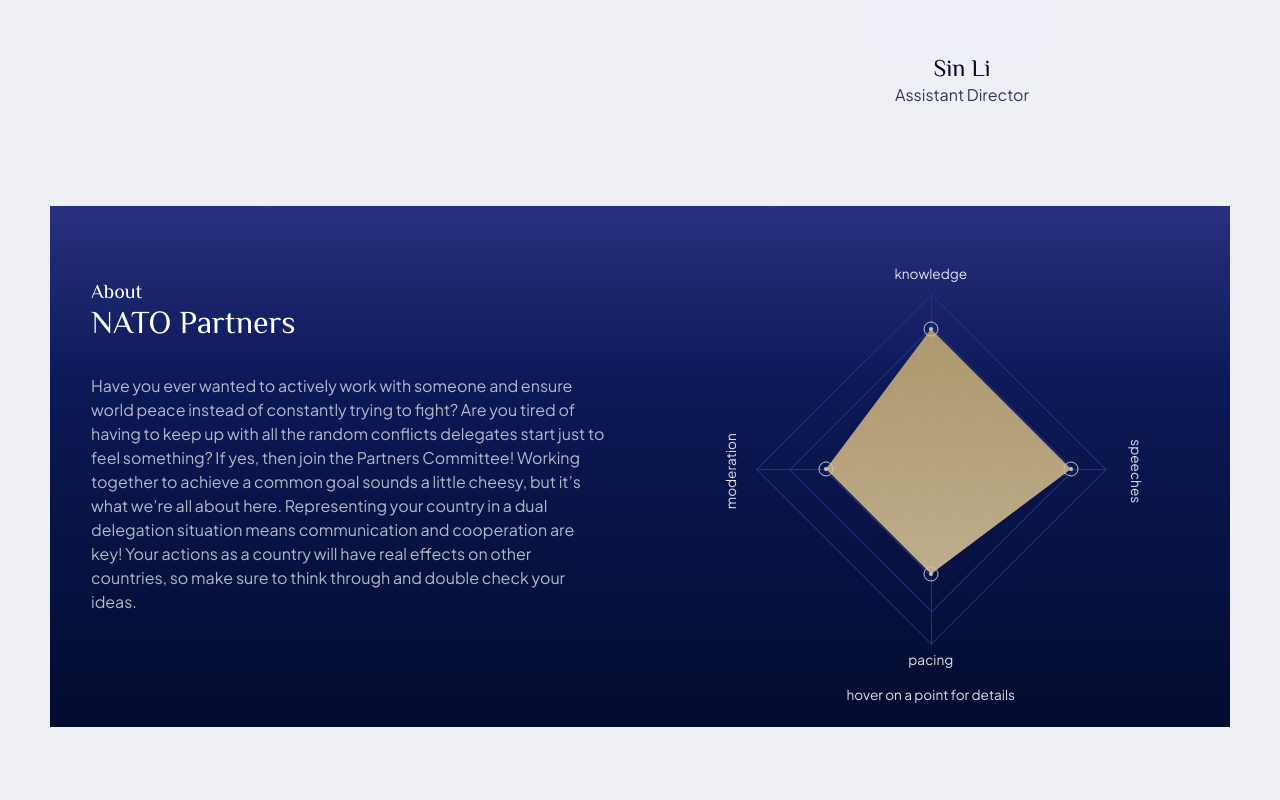
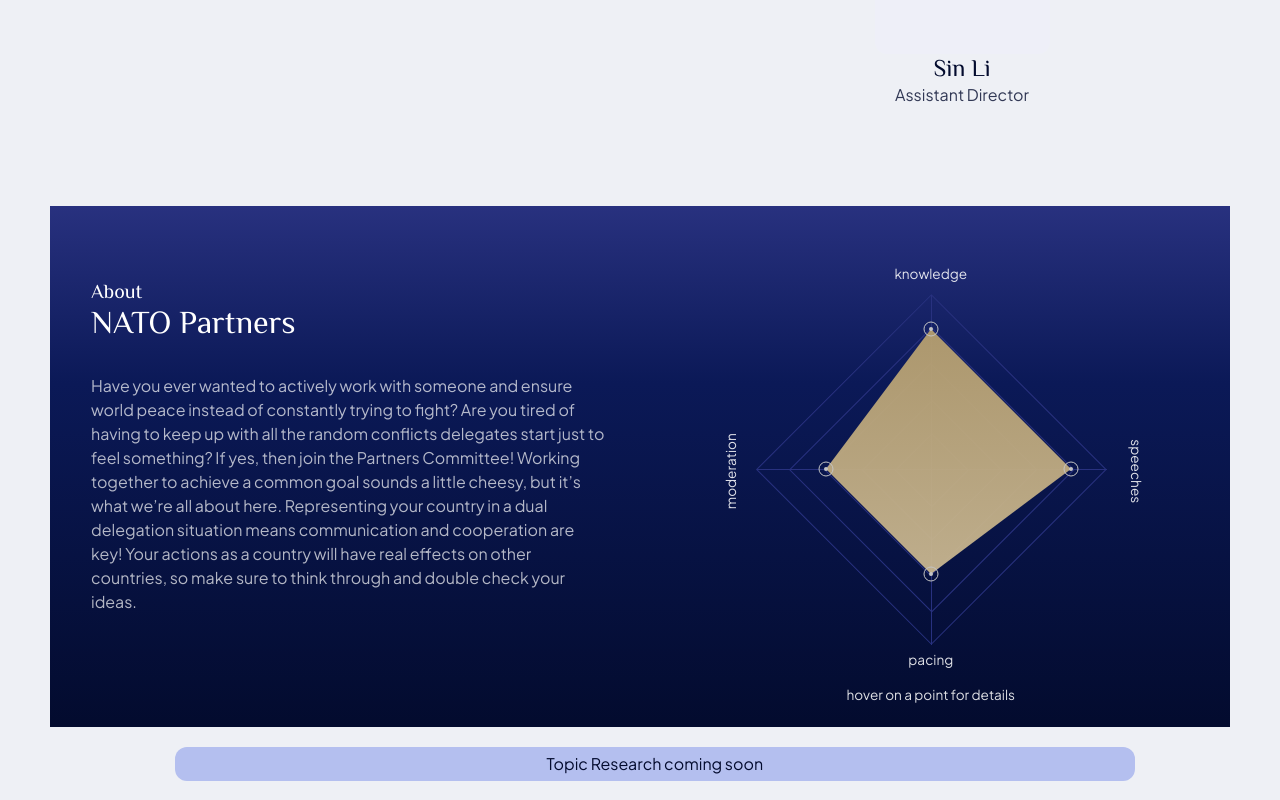
Before and after one commit to oklex/simnato-site, a Next.js app: page /committees/partners in a window 1280 px wide. Shown: the part 826-1626 px from the top of the page. Before the commit the page ends 1554 px from the top, so only its background shows below. Built offline with nearby package versions, Linux system fonts and the light colour scheme; grey boxes are pictures that could not be loaded.

Commit message:
added banner to committee pages

```diff
--- a/src/components/Banner.tsx
+++ b/src/components/Banner.tsx
@@ -1,7 +1,7 @@
 import React, { ReactElement } from 'react';
 import styled, { css } from 'styled-components';
 
-import { Icon, Text, Div } from '@ui-library';
+import { Icon, Text, Div, NarrowContainer } from '@ui-library';
 import { PALETTE, GRADIENTS, COLORS, BREAKPOINTS } from '@src/theme';
 
 type BannerProps = {
@@ -20,6 +20,7 @@ export const Banner = ({
 	const mode = type === 'neutral' || type === 'notice' ? 'dark' : 'light';
 
 	return (
+		<NarrowContainer>
 			<StyledBanner noMargin={noMargin} color={type}>
 				{type === 'warning' && (
 					<Icon mode={mode} icon={type} spaceAfter title={type} />
@@ -45,6 +46,7 @@ export const Banner = ({
 					)}
 				</Div>
 			</StyledBanner>
+		</NarrowContainer>
 	);
 };
 
--- a/src/pages/committees/partners.tsx
+++ b/src/pages/committees/partners.tsx
@@ -16,6 +16,7 @@ import { Portrait } from '@components/Portrait';
 import { BREAKPOINTS } from '@src/theme';
 import StarMarker from '@assets/starMarkers';
 import { CommitteeStatsTypes, StatsChart } from '@components/StatsChart';
+import { Banner } from '@components/Banner';
 
 const COMMITTEE_STATS: CommitteeStatsTypes = {
 	knowledge: 4,
@@ -123,6 +124,7 @@ export const PartnersPage = (): ReactElement => {
 						</Div>
 					</GridSection>
 				</ViewPortSection>
+				<Banner type="notice">Topic Research coming soon</Banner>
 			</Container>
 		</div>
 	);
```
Also changed, not shown: src/pages/committees/mc.tsx (+13 -11 lines). Lines whose indentation alone changed are shown as unchanged.
